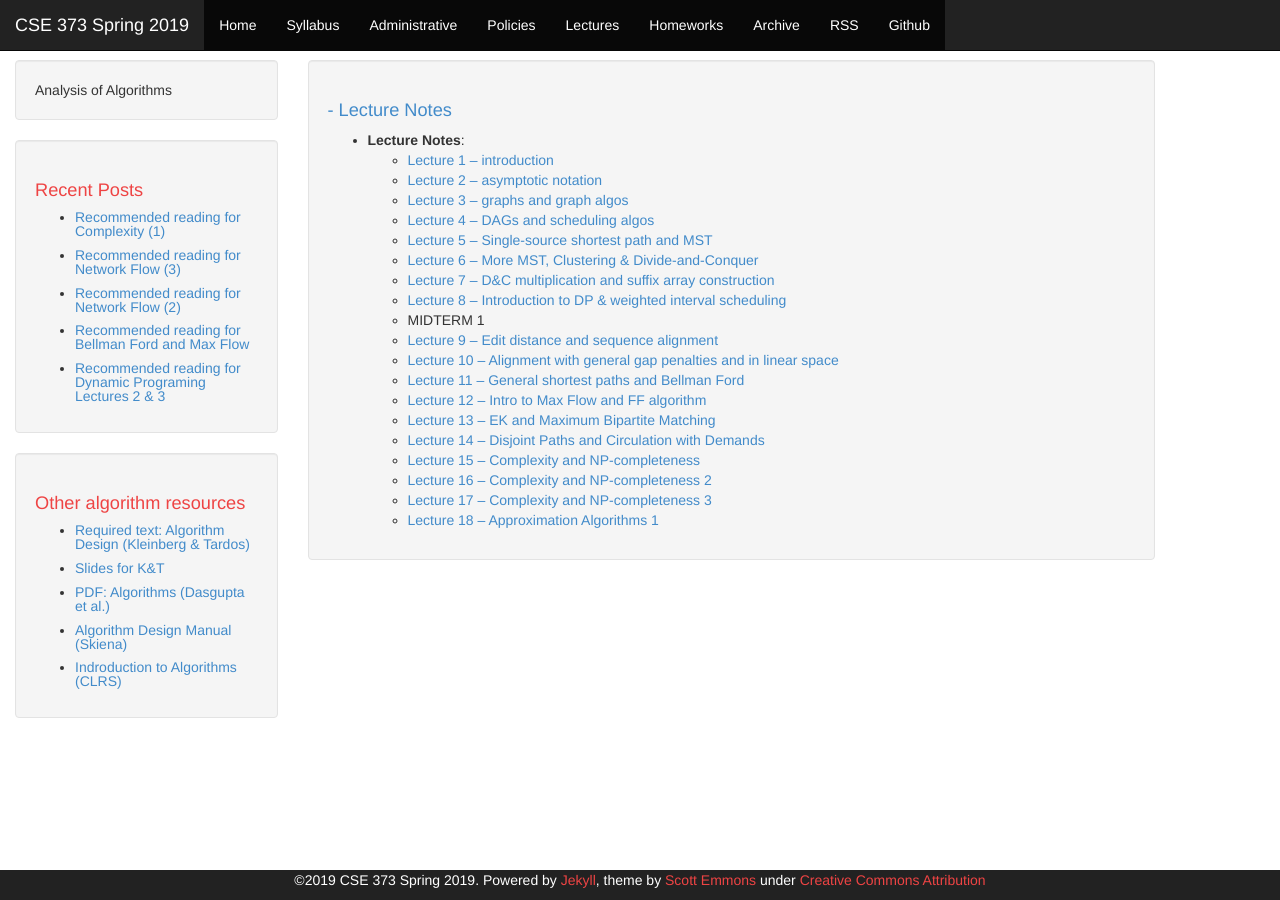
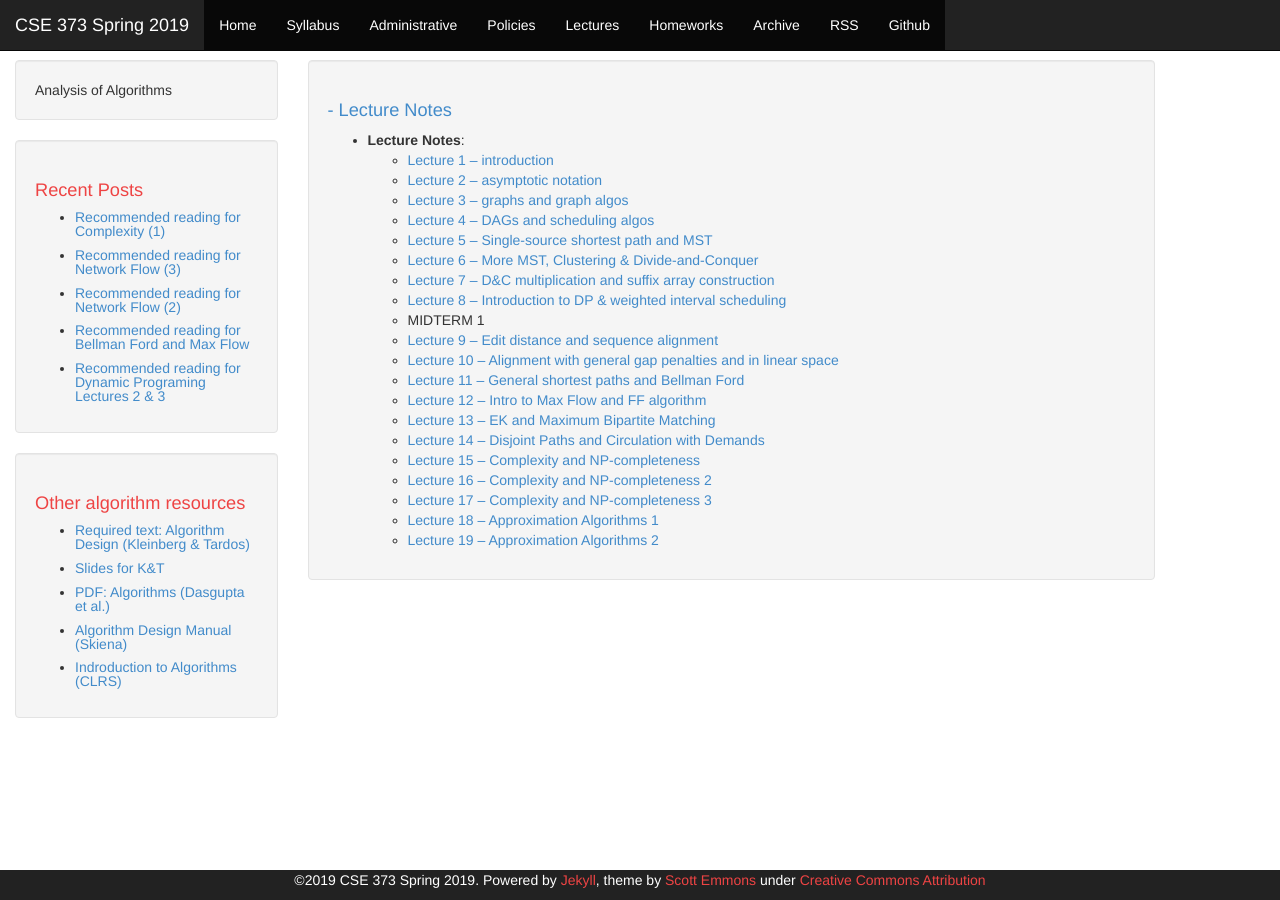
Before and after one commit to rob-p/CSE373S19, a Jekyll site: the page built from lectures.md, in a window 1280 px wide. Built offline with Jekyll 4.4.1, drawn with Linux system fonts in a browser that asks for light colours.

Commit message:
add approx algos 2

```diff
--- a/lectures.md
+++ b/lectures.md
@@ -24,6 +24,7 @@ published: true
     * [Lecture 16 -- Complexity and NP-completeness 2][16]
     * [Lecture 17 -- Complexity and NP-completeness 3][17]
     * [Lecture 18 -- Approximation Algorithms 1][18]
+    * [Lecture 19 -- Approximation Algorithms 2][19]
 
 
 
@@ -47,3 +48,4 @@ published: true
 [16]:{{ site.url }}/notes/Lec16.pdf
 [17]:{{ site.url }}/notes/Lec17.pdf
 [18]:{{ site.url }}/notes/Lec18.pdf
+[19]:{{ site.url }}/notes/Lec19.pdf
```
Also changed, not shown: 1 other file.
